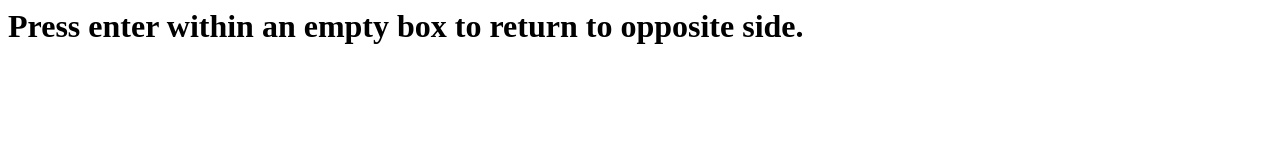
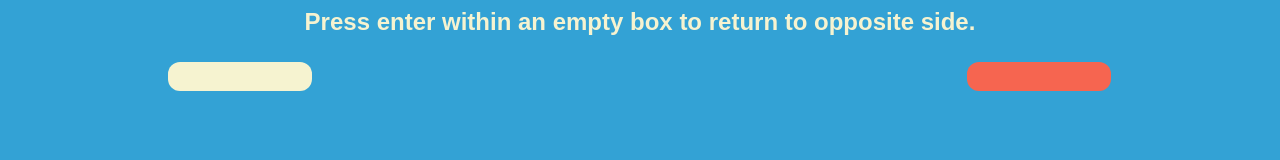
Before and after one commit to discontented/text-yourself, a plain HTML site: page index.html in a window 1280 px wide. Drawn offline with nearby package versions, Linux system fonts and the light colour scheme.

Commit message:
stylesheet missing tag

```diff
--- a/index.html
+++ b/index.html
@@ -1,5 +1,5 @@
 <head>
-    <link rel='stylesheet' href=''>
+    <link rel='stylesheet' href='stylesheet.css'>
     <script src='https://ajax.googleapis.com/ajax/libs/jquery/3.2.1/jquery.min.js'></script>
     <script src='https://ajax.googleapis.com/ajax/libs/jqueryui/1.12.1/jquery-ui.min.js'></script>
     <meta name='viewport' content='width=device-width, initial-scale=1'>
```
